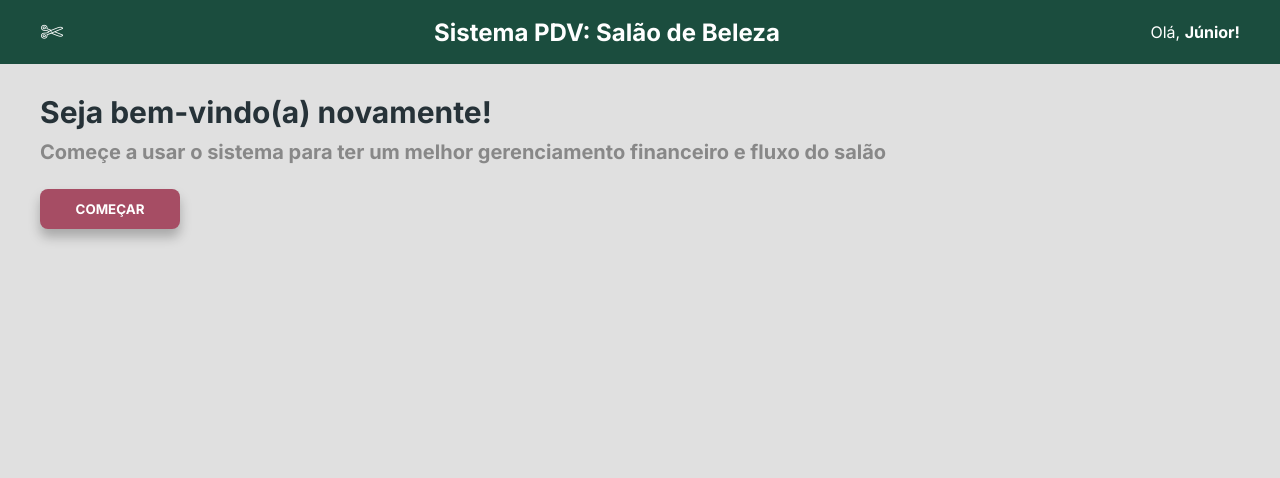
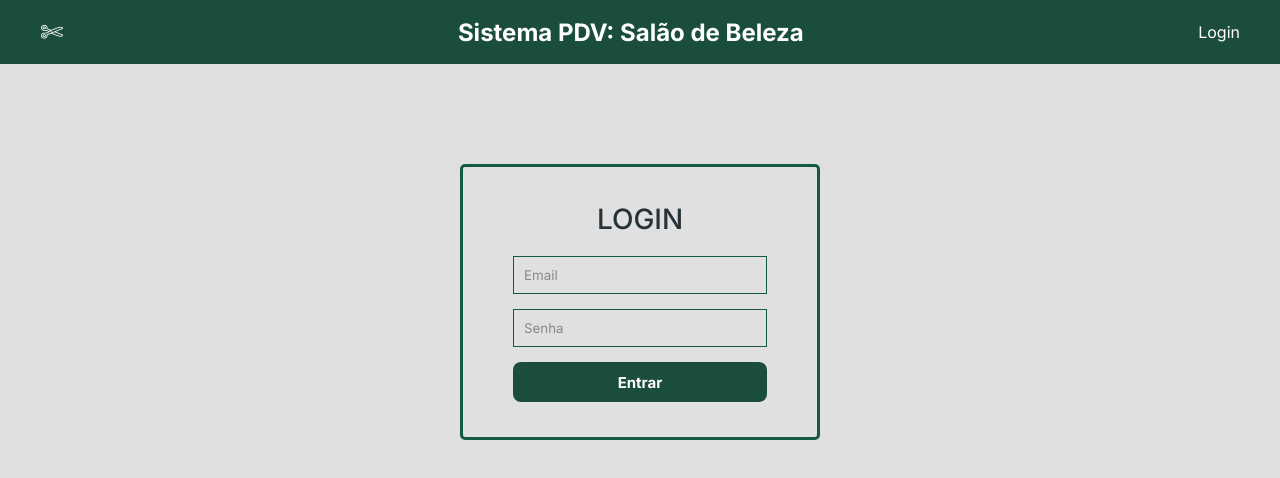
Before and after one commit to cauerg44/salon-manager, a React (Vite) app in the folder beauty-core-frontend/: page /login in a window 1280 px wide. Before the commit this address led to /. Shown: the top 478 px of the page. Built offline with nearby package versions, Linux system fonts and the light colour scheme.

Commit message:
feat: layout modal, header temp.

```diff
--- a/beauty-core-frontend/src/App.tsx
+++ b/beauty-core-frontend/src/App.tsx
@@ -4,6 +4,7 @@ import Home from "./routes/ClientHome/Home";
 import General from "./routes/ClientHome/General";
 import Specializations from "./routes/ClientHome/Specializations";
 import SpecializationsListing from "./routes/ClientHome/Specializations/SpecializationsListing";
+import Login from "./routes/ClientHome/Login";
 
 export default function App() {
 
@@ -14,6 +15,7 @@ export default function App() {
           <Route path="/" element={<ClientHome />}>
             <Route index element={<Home />} />
             <Route path="home" element={<Home />} />
+            <Route path="login" element={<Login />} />
             <Route path="general" element={<General />} />
             <Route path="specializations" element={<Specializations />}>
               <Route path="listing" element={<SpecializationsListing />} />
--- a/beauty-core-frontend/src/components/Header/index.tsx
+++ b/beauty-core-frontend/src/components/Header/index.tsx
@@ -1,8 +1,11 @@
 
+import { useState } from 'react';
 import './styles.css';
 import { Link } from 'react-router-dom';
 
 export default function Header() {
+
+  const [professionalName, setProfessionalName] = useState<string>("");
 
   return (
     <header>
@@ -13,7 +16,11 @@ export default function Header() {
           <h1>Sistema PDV: Salão de Beleza</h1>
         </Link>
 
-        <h3>Olá, <b>Júnior!</b></h3>
+        {
+          professionalName
+            ? <h3>Olá, <b>{professionalName}!</b></h3>
+            : <h3>Login</h3>
+        }
       </nav>
     </header>
   );
--- a/beauty-core-frontend/src/components/Header/styles.css
+++ b/beauty-core-frontend/src/components/Header/styles.css
@@ -9,7 +9,7 @@ header {
 nav {
   display: flex;
   align-items: center;
-  justify-content: space-between
+  justify-content: space-between;
 }
 
 header h1 {
--- a/beauty-core-frontend/src/index.css
+++ b/beauty-core-frontend/src/index.css
@@ -12,6 +12,7 @@
   --bcf--font-color-quaternary: #1B4D3E;
 
   --bfc--border-color-primary: #1B4D3E;
+  --bfc--border-color-secondary: #155a45;
 }
 
 * {
--- /dev/null
+++ b/beauty-core-frontend/src/routes/ClientHome/Login/index.tsx
@@ -0,0 +1,18 @@
+import { Link } from 'react-router-dom';
+import ButtonPrimary from '../../../components/ButtonPrimary';
+import './styles.css';
+
+export default function Login() {
+  return (
+    <section id="login-section" className="bcf-container-1200px">
+      <div className='bcf-modal-form-login-container'>
+        <h2>Login</h2>
+        <form className='bcf-modal-form'>
+          <input type="text" placeholder='Email' />
+          <input type="text" placeholder='Senha' />
+          <button type='submit'>Entrar</button>
+        </form>
+      </div>
+    </section>
+  );
+}
--- /dev/null
+++ b/beauty-core-frontend/src/routes/ClientHome/Login/styles.css
@@ -0,0 +1,52 @@
+#login-section {
+  padding: 100px 0;
+}
+
+.bcf-modal-form-login-container {
+  max-width: 360px;
+  width: 100%;
+  margin: 0 auto;
+  display: flex;
+  flex-direction: column;
+  align-items: center;
+  justify-content: center;
+  border: 3px solid var(--bfc--border-color-secondary);
+  border-radius: 5px;
+  padding: 35px 50px;
+}
+
+.bcf-modal-form-login-container h2 {
+  font-size: 28px;
+  margin-bottom: 20px;
+  font-weight: 500;
+  text-transform: uppercase;
+  color: var(--bcf--bg-color-tertiary);
+}
+
+.bcf-modal-form input {
+  width: 100%;
+  padding: 10px;
+  margin-bottom: 15px;
+  border: 1px solid var(--bfc--border-color-secondary);
+  background-color: var(--bcf--bg-color-quaternary);
+  color: var(--bcf--font-color-secondary);
+}
+
+.bcf-modal-form input::placeholder {
+  color: var(--bcf--font-color-tertiary);
+}
+
+.bcf-modal-form input:focus {
+  outline: none;
+}
+
+.bcf-modal-form button {
+  width: 100%;
+  height: 40px;
+  border: none;
+  border-radius: 8px;
+  background-color: var(--bcf--font-color-quaternary);
+  color: var(--bcf--font-color-primary);
+  font-size: 15px;
+  font-weight: 700;
+}
```
